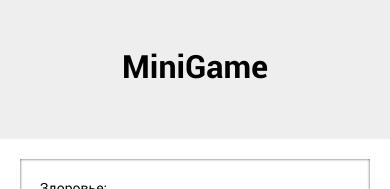
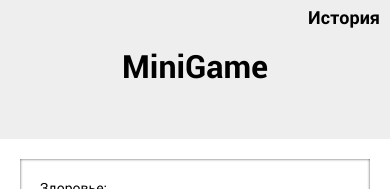
Before and after one commit to maximshigaev/maxim-shigaev-dd-game, a React (Create React App) app: page / in a window 390 px wide. Shown: the top 189 px of the page. Built offline with nearby package versions, Linux system fonts and the light colour scheme.

Commit message:
Add the History Page component and mobile styles for it

```diff
--- a/src/components/app/App.jsx
+++ b/src/components/app/App.jsx
@@ -2,6 +2,7 @@ import React from 'react';
 import { Switch, Route, Redirect } from 'react-router-dom';
 
 import { MainPage } from '../../pages/mainPage/MainPage.jsx';
+import { HistoryPage } from '../../pages/historyPage/HistoryPage.jsx';
 import { Routes } from '../../constants.js';
 
 import './App.scss';
@@ -9,6 +10,7 @@ import './App.scss';
 const App = () => (
     <Switch>
         <Route path={`${process.env.PUBLIC_URL}${Routes.MAIN_PAGE}`} component={MainPage} exact />
+        <Route path={`${process.env.PUBLIC_URL}${Routes.HISTORY_PAGE}`} component={HistoryPage} exact />
         <Redirect to={`${process.env.PUBLIC_URL}${Routes.MAIN_PAGE}`} />
     </Switch>
 );
--- a/src/components/header/Header.jsx
+++ b/src/components/header/Header.jsx
@@ -1,11 +1,28 @@
 import React from 'react';
+import { Link, useLocation } from 'react-router-dom';
+
+import { Routes } from '../../constants.js';
 
 import './Header.scss';
 
-const Header = () => (
-    <header className="header">
-        MiniGame
-    </header>
-);
+const Header = () => {
+    const pathname = useLocation().pathname;
+
+    return (
+        <header className="header">
+            MiniGame
+            {pathname === Routes.MAIN_PAGE &&
+                <Link className="header__link" to={`${process.env.PUBLIC_URL}${Routes.HISTORY_PAGE}`}>
+                    История
+                </Link>
+            }
+            {pathname === Routes.HISTORY_PAGE &&
+                <Link className="header__link" to={`${process.env.PUBLIC_URL}${Routes.MAIN_PAGE}`}>
+                    Главная
+                </Link>
+            }
+        </header>
+    );
+}
 
 export { Header };
--- a/src/components/header/Header.scss
+++ b/src/components/header/Header.scss
@@ -5,4 +5,22 @@
     font-weight: 700;
     padding-top: 50px;
     padding-bottom: 49px;
+    position: relative;
 }
+
+.header__link {
+    position: absolute;
+    top: 0;
+    right: 10px;
+    font-size: 18px;
+    color: black;
+
+    &:hover,
+    &:focus {
+        text-decoration: underline;
+    }
+
+    &:active {
+        opacity: 0.5;
+    }
+}
--- a/src/constants.js
+++ b/src/constants.js
@@ -1,5 +1,6 @@
 const Routes = {
-    MAIN_PAGE: '/'
+    MAIN_PAGE: '/',
+    HISTORY_PAGE: '/history'
 }
 
 export { Routes };
--- /dev/null
+++ b/src/pages/historyPage/HistoryPage.jsx
@@ -0,0 +1,25 @@
+import React from 'react';
+
+import { Header } from '../../components/header/Header.jsx';
+import { Action } from '../../components/action/Action.jsx';
+import { appliedActions } from '../../store.js';
+
+import './HistoryPage.scss';
+
+const HistoryPage = () => {
+    return (
+        <>
+            <Header />
+            <main className="wrapper">
+                <h1 className="heading">История действий</h1>
+                <table className="table">
+                    <tbody className="tbody">
+                        {appliedActions.map((action) => <Action key={action.id} action={action} />)}
+                    </tbody>
+                </table>
+            </main>
+        </>
+    );
+}
+
+export { HistoryPage };
--- /dev/null
+++ b/src/pages/historyPage/HistoryPage.scss
@@ -0,0 +1,11 @@
+.table,
+.tbody {
+    width: 100%;
+    display: block;
+}
+
+.heading {
+    text-align: center;
+    font-size: 24px;
+    font-weight: 700;
+}
```
